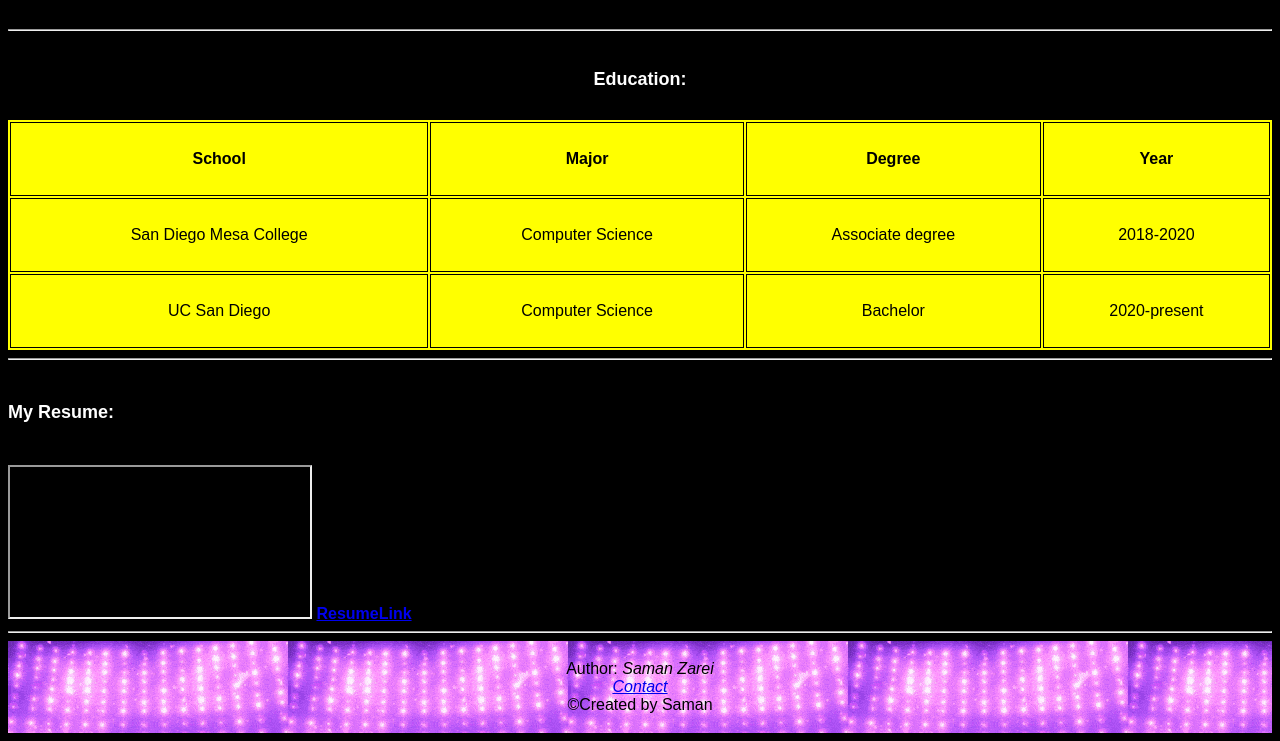
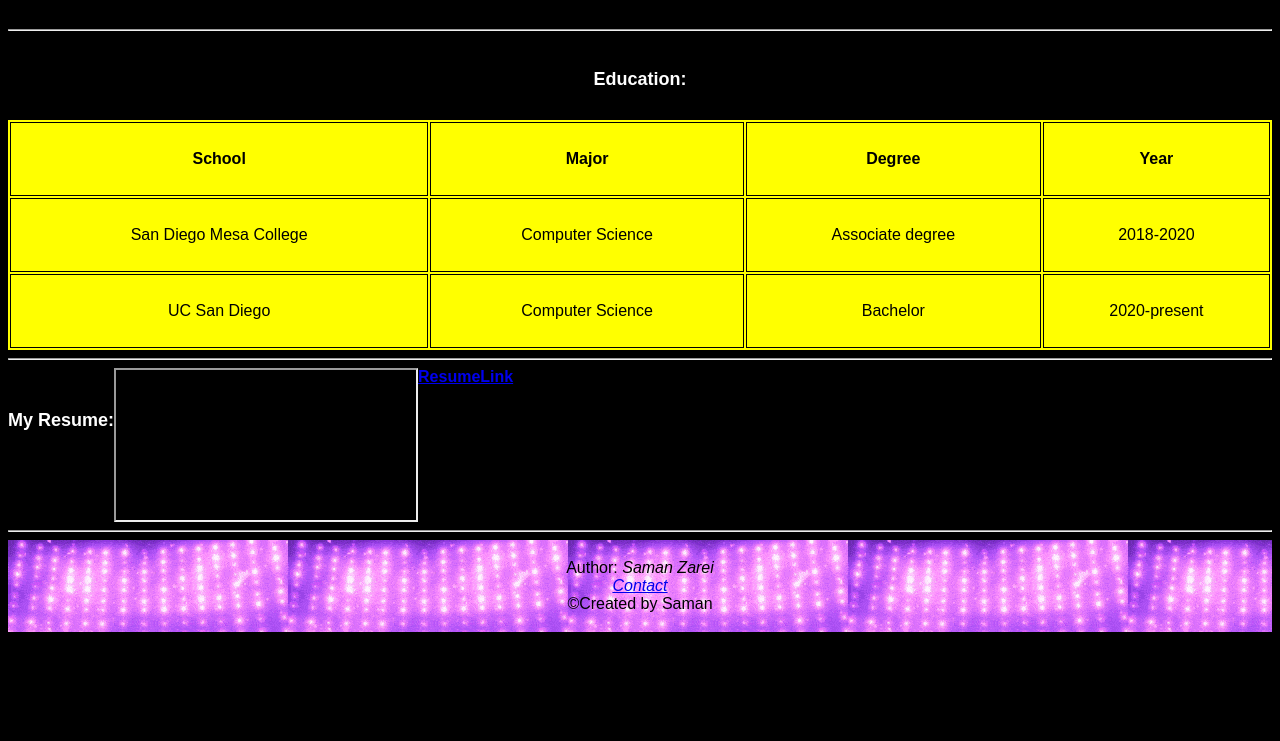
Before and after one commit to Saman9775/CSE134BHW4, a plain HTML site: page experience.html in a window 1280 px wide. Shown: the part 901-1642 px from the top of the page. After the commit the page ends 1541 px from the top, so only its background shows below. Drawn offline with Linux system fonts and the light colour scheme.

Commit message:
ApzwcxVBwxweddwvblmx

```diff
--- a/experience.html
+++ b/experience.html
@@ -26,7 +26,7 @@
     </header>
     <main>
         <section id="programming">
-          <h2 style="font-size: large;text-align: center;">Programming:</h2>
+          <h2 style="font-size: large; text-align: center;">Programming:</h2>
           <br />
           <details id="java">
             <summary><b>Java</b></summary>
@@ -115,7 +115,7 @@
         </section>
         <hr />
         <section class="resume">
-            <h6 style="font-size: large;"> My Resume:</h6>
+            <h6 style="font-size: large; text-align: center;"> My Resume:</h6>
             <iframe src="image/resume.pdf" title="Resume"></iframe>
             <a href="image/resume.pdf"><strong>ResumeLink</strong></a>
         </section>
--- a/stylePages/globalExperience.css
+++ b/stylePages/globalExperience.css
@@ -141,6 +141,10 @@
 
 }
 
+.resume{
+    display: flex;
+
+}
 a:link.resume,a:visited.resume{
     text-decoration: none;
     color: white;
@@ -149,6 +153,7 @@ a:hover.resume{
     text-decoration: none;
     color: red;
 }
+
 footer{
 
     text-align: center;
```
